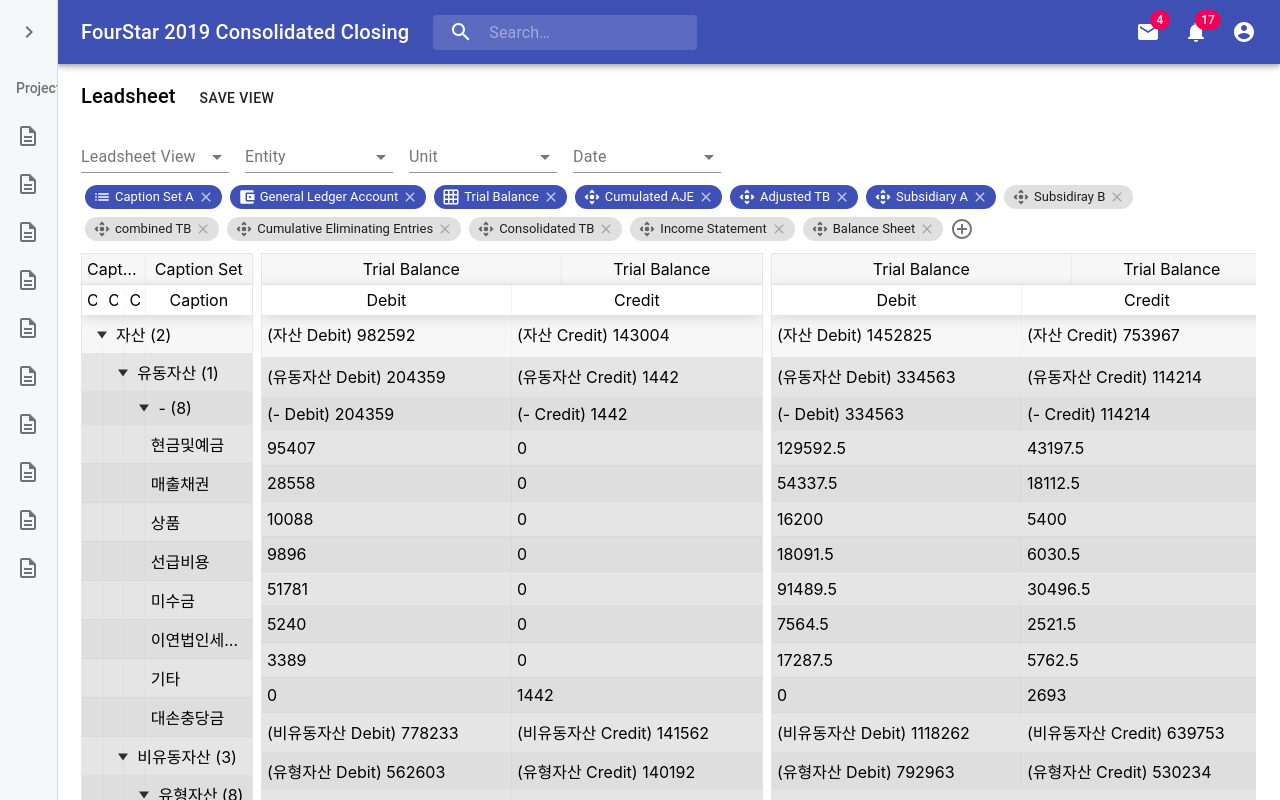
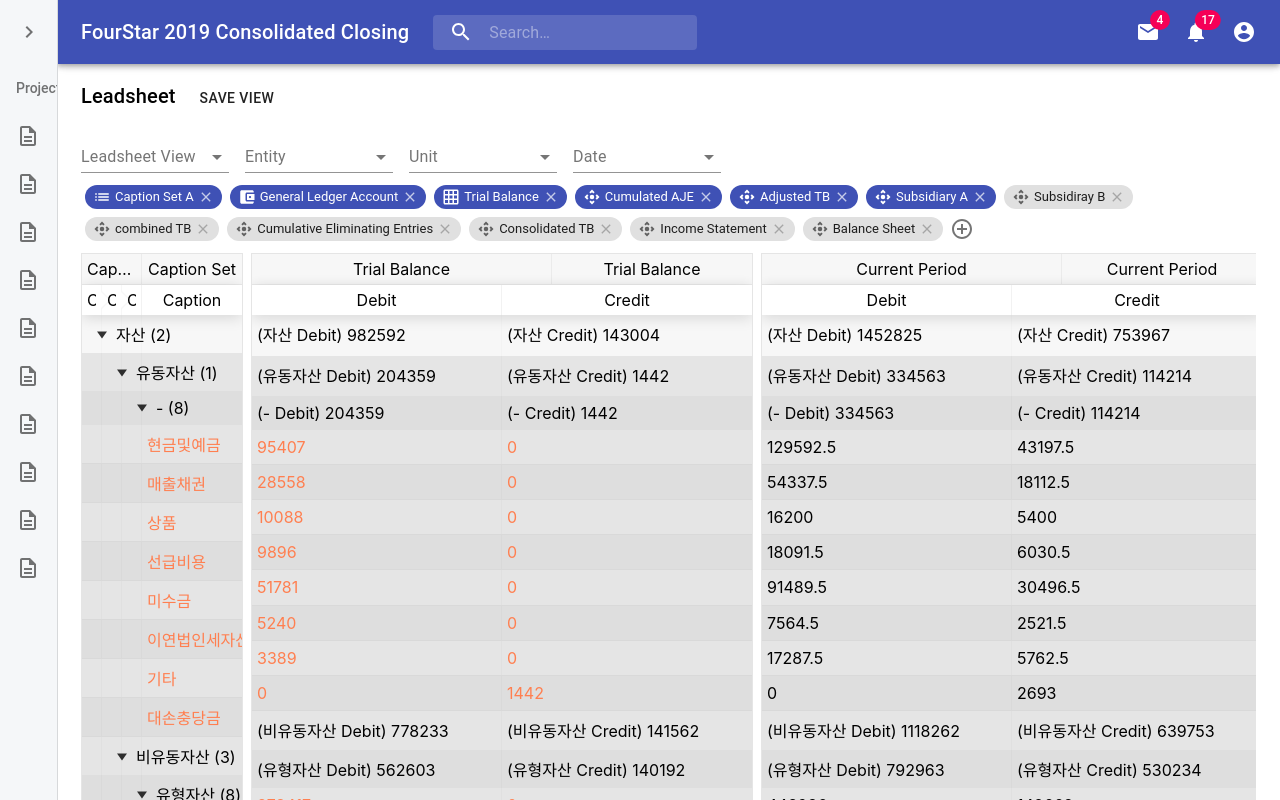
Before and after one commit to NoahGrayDL/datalobby-prototype, a React (Create React App) app: page /financial-statements/lead-sheet in a window 1280 px wide. Shown: the top 800 px of the page. Built offline with nearby package versions, Linux system fonts and the light colour scheme.

Commit message:
cell props test

```diff
--- a/src/assets/dummy-data/LS-without-GLA/leadsheetColumnStructure.js
+++ b/src/assets/dummy-data/LS-without-GLA/leadsheetColumnStructure.js
@@ -37,7 +37,25 @@ const CaptionWithoutGLAColumn = [
         aggregate: vals => vals.length,
         Aggregated: row => {
           return <span></span>
-        }
+        },
+        Cell: row => (
+          <div
+            style={{
+              width: "100%",
+              height: "100%",
+              color:
+                row.original.captionGroup1 === "자산"
+                  ? "coral"
+                  : row.original.captionGroup1 === "부채"
+                  ? "orange"
+                  : row.original.captionGroup1 === "자본"
+                  ? "Green"
+                  : null
+            }}
+          >
+            {row.value}
+          </div>
+        )
       }
     ]
   }
@@ -46,6 +64,111 @@ const CaptionWithoutGLAColumn = [
 const TBColumn = [
   {
     Header: "Trial Balance",
+    columns: [
+      {
+        Header: "Caption Group 1",
+        accessor: "captionGroup1",
+        show: false,
+        style: { flex: "none", width: 0, display: "none" },
+        headerStyle: { flex: "none", width: 0, display: "none" }
+      },
+      {
+        Header: "Caption Group 2",
+        accessor: "captionGroup2",
+        show: false,
+        style: { flex: "none", width: 0, display: "none" },
+        headerStyle: { flex: "none", width: 0, display: "none" },
+        aggregate: vals => vals.length,
+        Aggregated: row => {
+          return <span>total: {row.value}</span>
+        }
+      },
+      {
+        Header: "Caption Group 3",
+        accessor: "captionGroup3",
+        show: false,
+        style: { flex: "none", width: 0, display: "none" },
+        headerStyle: { flex: "none", width: 0, display: "none" },
+        aggregate: vals => vals.length,
+        Aggregated: row => {
+          return <span>total: {row.value}</span>
+        }
+      },
+      {
+        Header: "Caption",
+        accessor: "caption",
+        show: false,
+        style: { flex: "none", width: 0, display: "none" },
+        aggregate: vals => _.sum(vals)
+      },
+      {
+        Header: "Debit",
+        accessor: "debit",
+        aggregate: vals => _.sum(vals),
+        Aggregated: row => {
+          return (
+            <span>
+              ({row.row._pivotVal} Debit) {row.value}
+            </span>
+          )
+        },
+        Cell: row => (
+          <div
+            style={{
+              width: "100%",
+              height: "100%",
+              color:
+                row.original.captionGroup1 === "자산"
+                  ? "coral"
+                  : row.original.captionGroup1 === "부채"
+                  ? "orange"
+                  : row.original.captionGroup1 === "자본"
+                  ? "Green"
+                  : null
+            }}
+          >
+            {row.value}
+          </div>
+        )
+      },
+      {
+        Header: "Credit",
+        accessor: "credit",
+        aggregate: vals => _.sum(vals),
+        Aggregated: row => {
+          return (
+            <span>
+              {" "}
+              ({row.row._pivotVal} Credit) {row.value}
+            </span>
+          )
+        },
+        Cell: row => (
+          <div
+            style={{
+              width: "100%",
+              height: "100%",
+              color:
+                row.original.captionGroup1 === "자산"
+                  ? "coral"
+                  : row.original.captionGroup1 === "부채"
+                  ? "orange"
+                  : row.original.captionGroup1 === "자본"
+                  ? "Green"
+                  : null
+            }}
+          >
+            {row.value}
+          </div>
+        )
+      }
+    ]
+  }
+]
+
+const curPeriodColumn = [
+  {
+    Header: "Current Period",
     columns: [
       {
         Header: "Caption Group 1",
@@ -112,4 +235,4 @@ const TBColumn = [
   }
 ]
 
-export { CaptionWithoutGLAColumn, TBColumn }
+export { CaptionWithoutGLAColumn, TBColumn, curPeriodColumn }
--- a/src/views/Leadsheet/LeadsheetTable2.js
+++ b/src/views/Leadsheet/LeadsheetTable2.js
@@ -7,7 +7,8 @@ import ReactTable from "react-table"
 import "react-table/react-table.css"
 import {
   CaptionWithoutGLAColumn,
-  TBColumn
+  TBColumn,
+  curPeriodColumn
 } from "../../assets/dummy-data/LS-without-GLA/leadsheetColumnStructure"
 //-----*-----*-----*-----*-----*-----//
 
@@ -72,6 +73,7 @@ const LeadsheetTable2 = () => {
         onExpandedChange={expanded => setTableState({ expanded })}
         onFilteredChange={filtered => setTableState({ filtered })}
         style={{ marginRight: 8 }}
+        showPagination={false}
       />
       <ReactTable
         data={prevTB}
@@ -85,10 +87,11 @@ const LeadsheetTable2 = () => {
         onExpandedChange={expanded => setTableState({ expanded })}
         onFilteredChange={filtered => setTableState({ filtered })}
         style={{ marginRight: 8 }}
+        showPagination={false}
       />
       <ReactTable
         data={curPeriod}
-        columns={TBColumn}
+        columns={curPeriodColumn}
         pivotBy={["captionGroup1", "captionGroup2", "captionGroup3"]}
         className="-striped -highlight"
         sorted={tableState.sorted}
@@ -97,6 +100,7 @@ const LeadsheetTable2 = () => {
         onSortedChange={sorted => setTableState({ sorted })}
         onExpandedChange={expanded => setTableState({ expanded })}
         onFilteredChange={filtered => setTableState({ filtered })}
+        showPagination={false}
       />
     </StyledLeadsheetContainer>
   )
```
